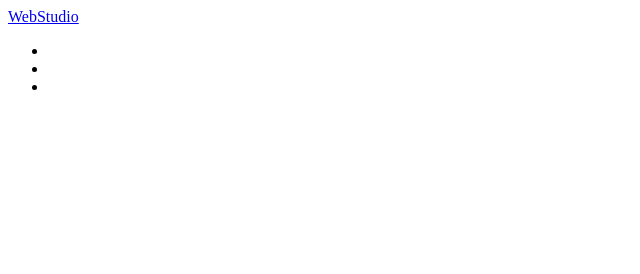
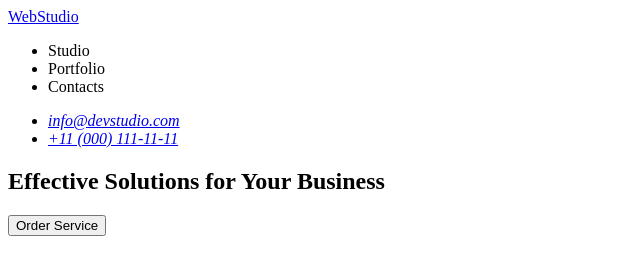
Before and after one commit to MarynaKorovai8/goit-markup-hw-01, a plain HTML site: page index.html in a window 1280 px wide. Shown: the whole page, without its empty margins (0-640 px from the left). Drawn offline with Linux system fonts and the light colour scheme.

Commit message:
Update index.html

```diff
--- a/index.html
+++ b/index.html
@@ -6,18 +6,35 @@
     <meta name="viewport" content="width=device-width, initial-scale=1.0">
     <title>Web Studio</title>
 </head>
-<header>
-    <nav><a href="./index.html">WebStudio</a></nav>
-    <ul>
-        <li><a href="#" Studio></a></li>
-        <li><a href="#" Portfolio></a></li>
-        <li><a href="#" Contacts></a></li>
-
-    </ul>
-</header>
 
 <body>
-
+    <header>
+        <nav><a href="./index.html">WebStudio</a>
+            <ul>
+                <li>
+                    <Studio href="#">Studio</a>
+                </li>
+                <li>
+                    <Portfolio href="#">Portfolio</a>
+                </li>
+                <li>
+                    <Contacts href="#">Contacts</a>
+                </li>
+            </ul>
+        </nav>
+        <address>
+            <ul>
+                <li><a href="mailto:info@devstudio.com">info@devstudio.com</li>
+                <li><a href="tel:+110001111111">+11 (000) 111-11-11</a></li>
+            </ul>
+        </address>
+    </header>
+    <main>
+        <section>
+            <h1>Effective Solutions for Your Business</h1>
+            <button type="button">Order Service</button>
+        </section>
+    </main>
 </body>
 
 </html>
```
